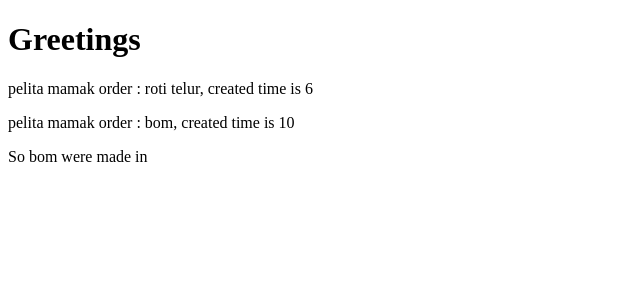
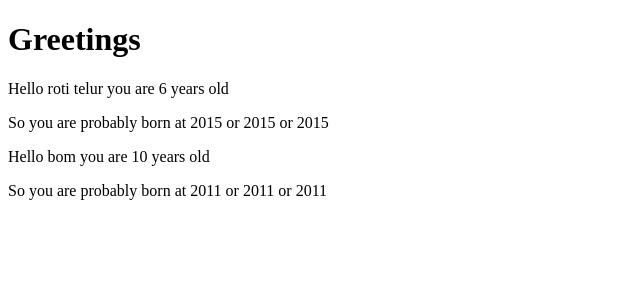
Before and after one commit to Cheese-5040/fullstackopen, a React (Create React App) app in the folder part1/1.0_intro/: page / in a window 1280 px wide. Shown: the top 300 px of the page, without its empty margins (0-640 px from the left). Built offline with nearby package versions, Linux system fonts and the light colour scheme.

Commit message:
parse object to anonymous functions

```diff
--- a/part1/1.0_intro/src/App.js
+++ b/part1/1.0_intro/src/App.js
@@ -1,28 +1,39 @@
 import React from 'react'
 
 const Hello = (order) => { //define hello function
-  //parse the object props and show its name
+  //declaration of variables
+  const name = order.name
+  const age = order.age
+  //helper function to return year born of onjects
+  const createdTime = ()=>{
+    const currentTime = new Date().getFullYear()
+    return currentTime - age
+  }
+
+  //same helper function but use arrow function
+  const bornYear = () => { return new Date().getFullYear() - age}
+  const bornYear2 = () => new Date().getFullYear() - age //same as above
+
+
+
   return (//all react component usually need one root element (div)
     <div>
-      <p> pelita mamak order :  {order.name}, created time is {order.time}</p>
+      <p> Hello {name} you are {age} years old </p>
+      <p> So you are probably born at {bornYear()} or {bornYear2()} or {createdTime()}</p>
     </div>
   )
 }
 
 
 const App = () => { //arrow fucntion assigned to const variable App
-  const createdTime = ()=>{
-    const currentTime = new Date().getFullDay()
-    return createdTime = props.time
-  }
+
   const name = "bom"
   const time = 10
   return (
     <div>
       <h1>Greetings</h1>
-      <Hello name = "roti telur" time = {2+4} />
-      <Hello name = {name} time = {time} />
-      <p> So {name} were made in {createdTime}</p>
+      <Hello name = "roti telur" age = {2+4} />
+      <Hello name = {name} age = {time} />
     </div>
   )
 }
```
